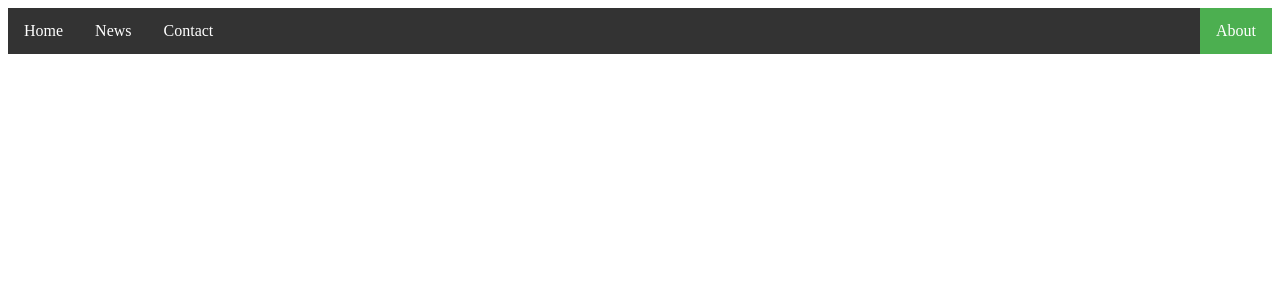
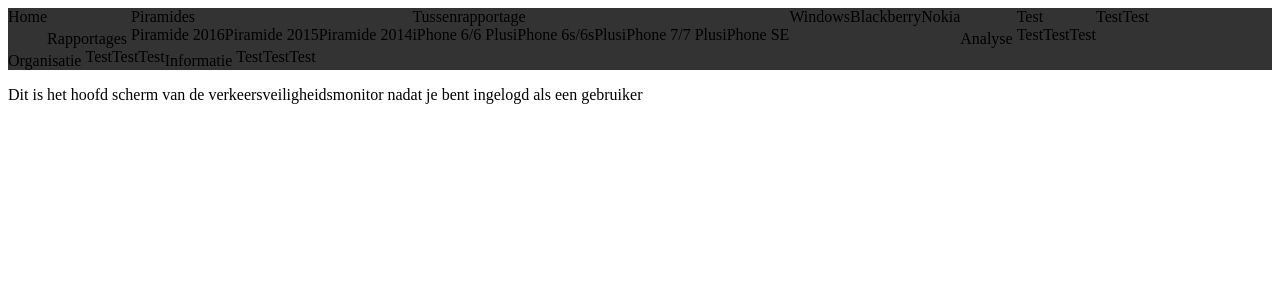
Before and after one commit to MichielVleeming/Smart-World, a PHP site: page /view/index.php in a window 1280 px wide. Shown: the top 300 px of the page. Run offline with PHP 8.4, Linux system fonts and the light colour scheme.

Commit message:
Include map aangemaakt en daarin header.php gemaakt. in header.php zit de nav. Deze kan in anderen files geincluded worden wat nu ook gedaan wordt in index.php

```diff
--- a/css/stylesheet.css
+++ b/css/stylesheet.css
@@ -25,3 +25,35 @@ li a:hover:not(.active) {
 .active {
     background-color: #4CAF50;
 }
+
+/* The container <div> - needed to position the dropdown content */
+.dropdown {
+    position: relative;
+    display: inline-block;
+}
+
+/* Dropdown Content (Hidden by Default) */
+.dropdown-content {
+    display: none;
+    position: absolute;
+    background-color: #f9f9f9;
+    min-width: 160px;
+    box-shadow: 0px 8px 16px 0px rgba(0,0,0,0.2);
+    z-index: 1;
+}
+
+/* Links inside the dropdown */
+.dropdown-content a {
+    color: black;
+    padding: 12px 16px;
+    text-decoration: none;
+    display: block;
+}
+
+/* Change color of dropdown links on hover */
+.dropdown-content a:hover {background-color: #f1f1f1}
+
+/* Show the dropdown menu on hover */
+.dropdown:hover .dropdown-content {
+    display: block;
+}
--- /dev/null
+++ b/includes/header.php
@@ -0,0 +1,63 @@
+<html>
+    <head>
+        <link rel="stylesheet" type="text/css" href="../css/stylesheet.css">
+    </head>
+
+    <body>
+
+        <nav class="navbar">
+            <ul>
+                <li>Home</li>
+                <li>Rapportages
+                <ul class="dropdown">
+                    <li>Piramides
+                    <ul class="submenu">
+                        <li>Piramide 2016</li>
+                        <li>Piramide 2015</li>
+                        <li>Piramide 2014</li>
+                    </ul>
+                    </li>
+                <li>Tussenrapportage
+                <ul class="submenu">
+                    <li>iPhone 6/6 Plus</li>
+                    <li>iPhone 6s/6sPlus</li>
+                    <li>iPhone 7/7 Plus</li>
+                    <li>iPhone SE</li>
+                </ul>
+                </li>
+                <li>Windows</li>
+                <li>Blackberry</li>
+                <li>Nokia</li>
+            </ul>
+            </li>
+            <li>Analyse
+            <ul class="dropdown">
+                <li>Test
+                <ul class="submenu">
+                    <li>Test</li>
+                    <li>Test</li>
+                    <li>Test</li>
+                </ul>
+                </li>
+                    <li>Test</li>
+                    <li>Test</li>
+                </ul>
+            </li>
+            <li>Organisatie
+            <ul class="dropdown">
+                <li>Test</li>
+                <li>Test</li>
+                <li>Test</li>
+            </ul>
+            </li>
+            <li>Informatie
+            <ul class="dropdown">
+                <li>Test</li>
+                <li>Test</li>
+                <li>Test</li>
+            </ul>
+            </li>
+            </ul>
+        </nav>
+    </body>
+</html>
--- a/view/index.php
+++ b/view/index.php
@@ -1,16 +1,13 @@
 <html>
-	<head>
-		<link rel="stylesheet" type="text/css" href="../css/stylesheet.css">
-	</head>
+    <head>
+        <link rel="stylesheet" type="text/css" href="../css/stylesheet.css">
+        <?php
+            include '../includes/header.php';
+        ?>
+    </head>
 
-	<body>
+    <body>
+        <p>Dit is het hoofd scherm van de verkeersveiligheidsmonitor nadat je bent ingelogd als een gebruiker</p>
 
-		<ul>
-  			<li><a href="#home">Home</a></li>
-  			<li><a href="#news">News</a></li>
-  			<li><a href="#contact">Contact</a></li>
-  			<li style="float:right"><a class="active" href="#about">About</a></li>
-		</ul>
-
-	</body>
+    </body>
 </html>
```
